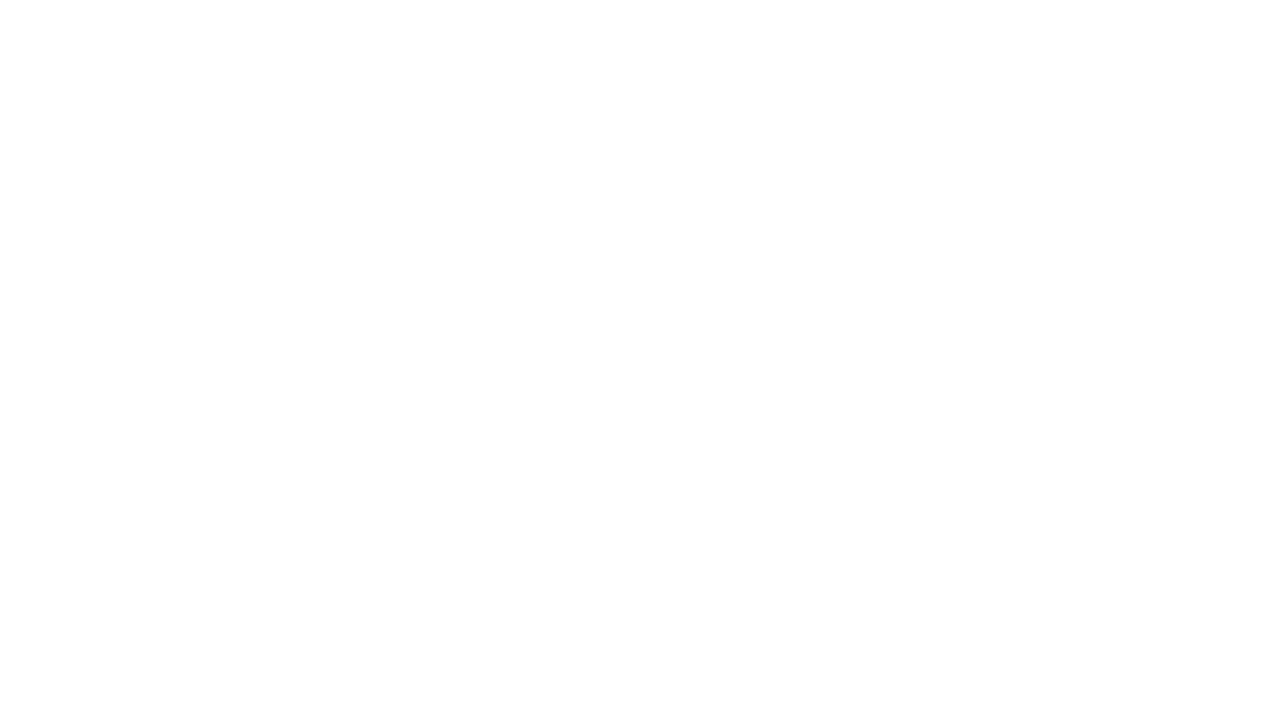
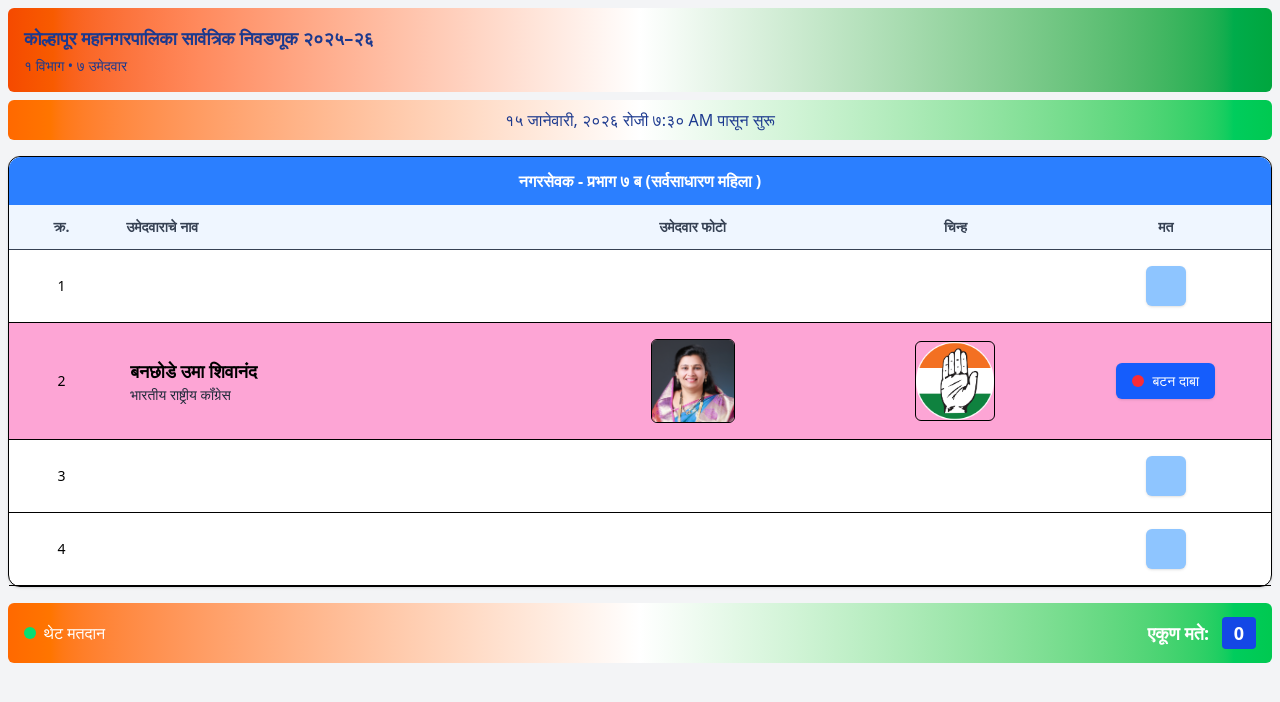
Before and after one commit to APG9559/Vote-demo, a React app: page / in a window 1280 px wide. Before the commit this address had no page. Shown: the top 702 px of the page. Built offline with nearby package versions, Linux system fonts and the light colour scheme; the HTML template or start-up script is replaced by a standard one.

Commit message:
UPDATE ROUTE

```diff
--- a/src/App.jsx
+++ b/src/App.jsx
@@ -11,7 +11,7 @@ function App() {
      <BrowserRouter>
 
         <Routes>
-          <Route path='/Uma-Bansode' element={<UmaBansode />} />
+          <Route path='/' element={<UmaBansode />} />
 
         </Routes>
 
```
